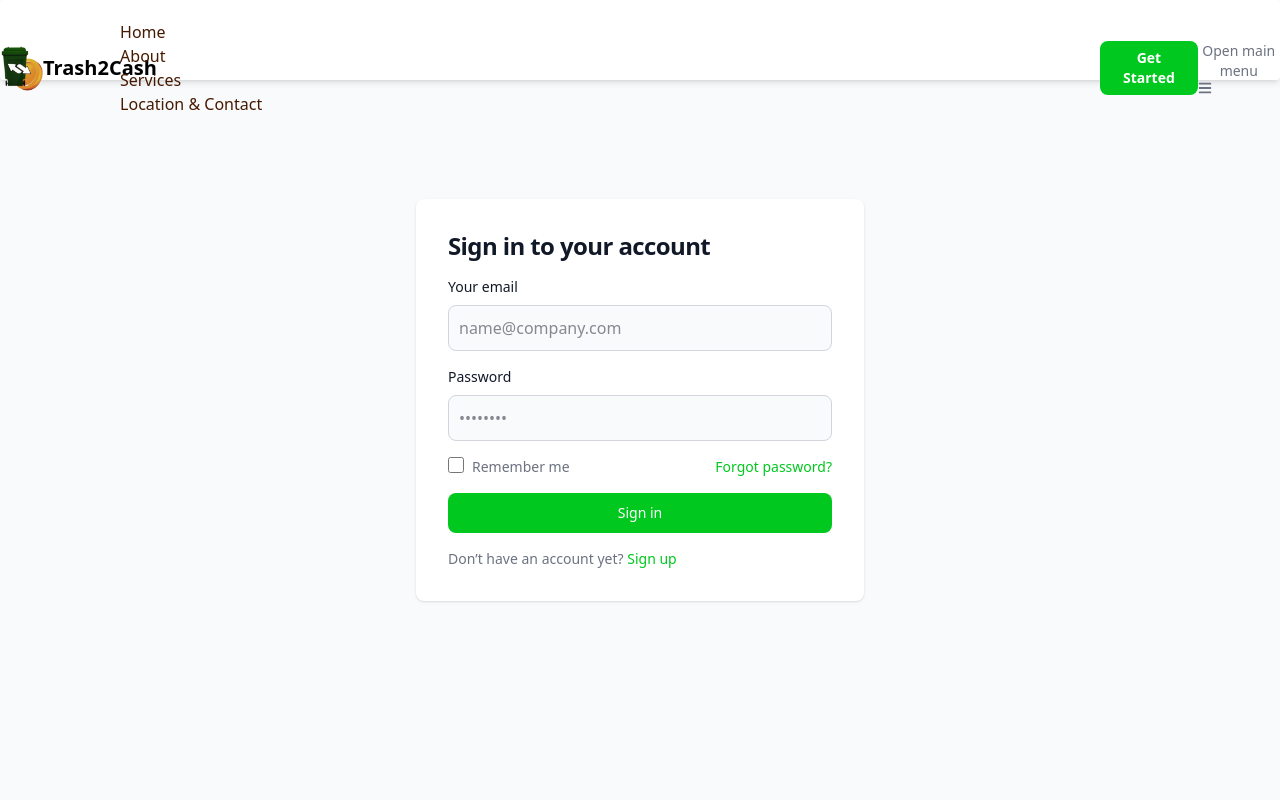
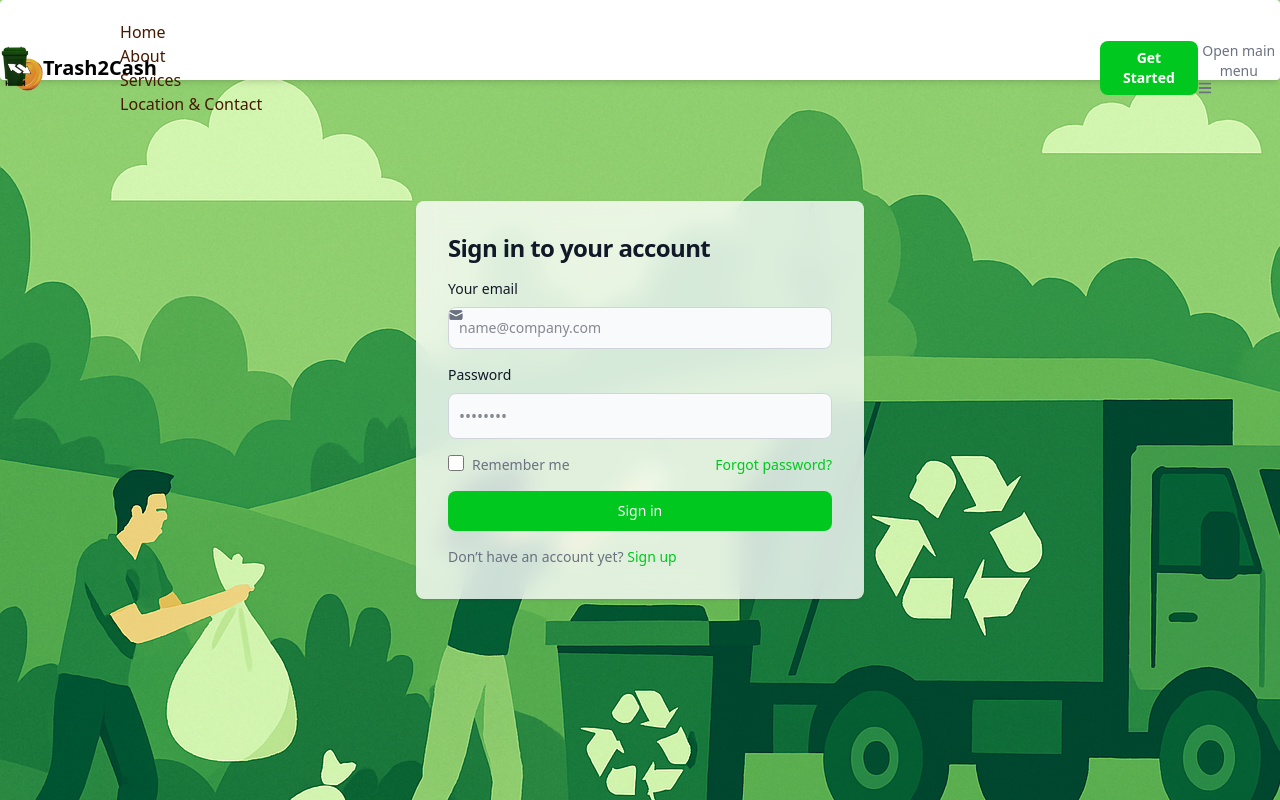
Before and after one commit to AndiniEkaLisnawati/capstone-project-fe, a React (Vite) app in the folder trash2cash-fe/: page /login in a window 1280 px wide. Built offline with nearby package versions, Linux system fonts and the light colour scheme.

Commit message:
final login regist

```diff
--- a/trash2cash-fe/src/App.jsx
+++ b/trash2cash-fe/src/App.jsx
@@ -4,18 +4,20 @@ import Home from "./pages/Home";
 import Login from "./pages/Login";
 import Register from "./pages/Register";
 import { useState } from "react";
+import Dashboard from "./pages/Dashboard";
 
 function App() {
-  const [isLoggedIn, setIsLoggedIn] = useState(false); // ✅ Gunakan array destructuring
+  const [isLoggedIn, setIsLoggedIn] = useState(false);
   return (
     <>
-      <NavigationBar isLoggedIn = {isLoggedIn} />
+      <NavigationBar isLoggedIn = {isLoggedIn} key={isLoggedIn}/>
       <div className="">
 
       <Routes>
-        <Route path="/" element={<Home />} />
+        <Route path="/" element={<Home isLoggedIn={isLoggedIn} setIsLoggedIn={setIsLoggedIn} />} />
         <Route path="/login" element={<Login setIsLoggedIn={setIsLoggedIn} />} />
-        <Route path="/register" element={<Register />} />
+        <Route path="/register" element={<Register setIsLoggedIn={setIsLoggedIn} />} />
+        <Route path="/dashboard" element={<Dashboard />} />
       </Routes>
 
       </div>
--- a/trash2cash-fe/src/components/NavigationBar.jsx
+++ b/trash2cash-fe/src/components/NavigationBar.jsx
@@ -4,6 +4,7 @@ import { useNavigate } from 'react-router-dom';
 
 const NavigationBar = ({isLoggedIn}) => {
   const navigate = useNavigate();
+
   return (
     <>
 
@@ -15,12 +16,14 @@ const NavigationBar = ({isLoggedIn}) => {
 
       <div className="flex md:order-2">
         {isLoggedIn ? (
+          <>
           <Button
             onClick={() => navigate("/dashboard")}
             className="bg-[#00C81E] hover:bg-[#009F18] text-white font-bold"
-          >
+            >
             Dashboard
           </Button>
+          </>
         ) : (
           <Button
             onClick={() => navigate("/register")}
--- /dev/null
+++ b/trash2cash-fe/src/pages/Dashboard.jsx
@@ -0,0 +1,9 @@
+import React from 'react'
+
+const Dashboard = () => {
+  return (
+    <div>Dashboard</div>
+  )
+}
+
+export default Dashboard
--- a/trash2cash-fe/src/pages/Home.jsx
+++ b/trash2cash-fe/src/pages/Home.jsx
@@ -1,10 +1,10 @@
 import NavigationBar from "../components/NavigationBar"
 import { Hero } from "../components/Hero"
 
- function Home() {
+ function Home({isLoggedIn, setIsLoggedIn}) {
     return(
         <>
-            <NavigationBar>
+            <NavigationBar isLoggedIn={isLoggedIn} setIsLoggedIn={setIsLoggedIn}>
             </NavigationBar>
             <Hero></Hero>
         </>
--- a/trash2cash-fe/src/pages/Login.jsx
+++ b/trash2cash-fe/src/pages/Login.jsx
@@ -1,6 +1,8 @@
 import { Link, useNavigate } from 'react-router-dom';
 import { useState } from 'react';
 import axios from 'axios';
+import { HiMail } from 'react-icons/hi';
+import { TextInput } from 'flowbite-react';
 
 export default function Login({ setIsLoggedIn }) {
   const navigate = useNavigate();
@@ -29,7 +31,9 @@ export default function Login({ setIsLoggedIn }) {
 
       alert('Login berhasil!');
       setIsLoggedIn(true);
+      setTimeout(() => {
         navigate('/');
+      }, 100);
     } catch (error) {
       console.error('Login gagal:', error.response?.data || error.message);
       alert('Login gagal: ' + (error.response?.data?.message || 'Terjadi kesalahan'));
@@ -37,10 +41,10 @@ export default function Login({ setIsLoggedIn }) {
   };
 
   return (
-    <section className="bg-gray-50 dark:bg-gray-900">
-      <div className="flex flex-col items-center justify-center px-6 py-8 mx-auto md:h-screen lg:py-0">
-        <div className="w-full bg-white rounded-lg shadow dark:border sm:max-w-md xl:p-0 dark:bg-gray-800 dark:border-gray-700">
-          <div className="p-6 space-y-4 sm:p-8">
+    <section className=" md:h-screen lg:py-0 dark:bg-gray-900" style={{backgroundImage:"url('/src/assets/images/BackgroundLR.png')"}}>
+      <div className="flex flex-col items-center justify-center px-6 py-8 mx-auto md:h-screen lg:py-0 ">
+        <div className="w-full bg-white/80 backdrop-blur-md rounded-lg shadow dark:border md:mt-0 sm:max-w-md xl:p-0 dark:bg-gray-800 dark:border-gray-700">
+          <div className="flex flex-col space-y-4 p-6 md:p-8">
             <h1 className="text-xl font-bold leading-tight tracking-tight text-gray-900 md:text-2xl dark:text-white">
               Sign in to your account
             </h1>
@@ -49,13 +53,14 @@ export default function Login({ setIsLoggedIn }) {
               <label htmlFor="email" className="block mb-2 text-sm font-medium text-gray-900 dark:text-white">
                 Your email
               </label>
-                <input
+              <TextInput
                 type="email"
                 id="email"
                 value={formData.email}
                 onChange={handleChange}
-                  className="bg-gray-50 border border-gray-300 text-gray-900 rounded-lg focus:ring-[#00C81E] focus:border-[#00C81E] block w-full p-2.5 dark:bg-gray-700 dark:border-gray-600 dark:text-white"
+                icon={HiMail}
                 placeholder="name@company.com"
+                rightIcon={HiMail}
                 required
               />
            </div>
--- a/trash2cash-fe/src/pages/Register.jsx
+++ b/trash2cash-fe/src/pages/Register.jsx
@@ -51,18 +51,19 @@ const Register = () => {
       );
       alert("Registration successful: " + response.data.message);
       setTimeout(() => {
-        navigate("/login");
+        navigate("/");
       }, 3000);
     } catch (error) {
-      console.error("Registration failed:", error.response?.data || error.message);
+      const errorMessage = error.response?.data?.message || "Terjadi kesalahan saat registrasi.";
+      alert("Registration failed: " + errorMessage);
     }
 
   };
 
   return (
     <>
-    <div className="bg-gray-50 dark:bg-gray-900 w-full min-h-screen flex justify-center items-center py-25">
-  <div className="w-full bg-white rounded-lg shadow dark:border md:mt-0 sm:max-w-md xl:p-0 dark:bg-gray-800 dark:border-gray-700">
+    <div className="bg-gray-50 dark:bg-gray-900 w-full min-h-screen flex justify-center items-center py-25" style={{backgroundImage: "url('/src/assets/images/BackgroundLR.png')"}}>
+  <div className=" w-full bg-white/80 rounded-lg shadow dark:border md:mt-0 sm:max-w-md xl:p-0 dark:bg-gray-800 dark:border-gray-700">
     <form onSubmit={handleSubmit} className="flex flex-col gap-4 p-6 md:p-8 leading-tight">
       <h1 className="text-xl leading-tight tracking-tight font-bold text-gray-900 md:text-2xl dark:text-white">
         Create your Account
```
Also changed, not shown: trash2cash-fe/src/assets/images/BackgroundLR.png (added). Lines whose indentation alone changed are shown as unchanged.
